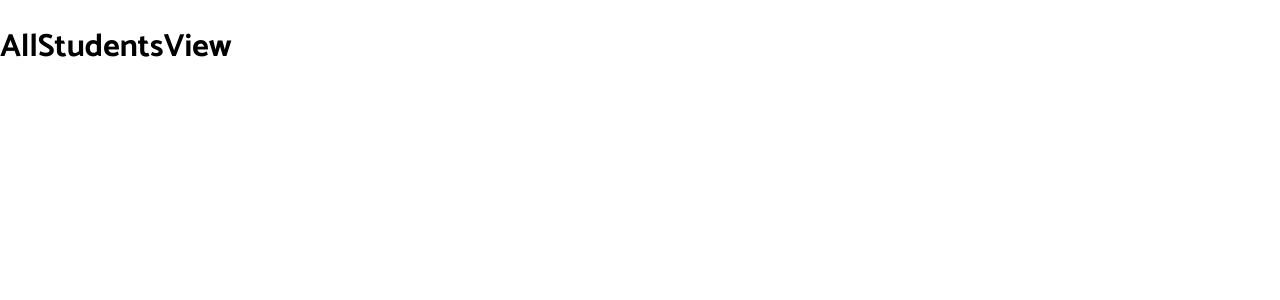
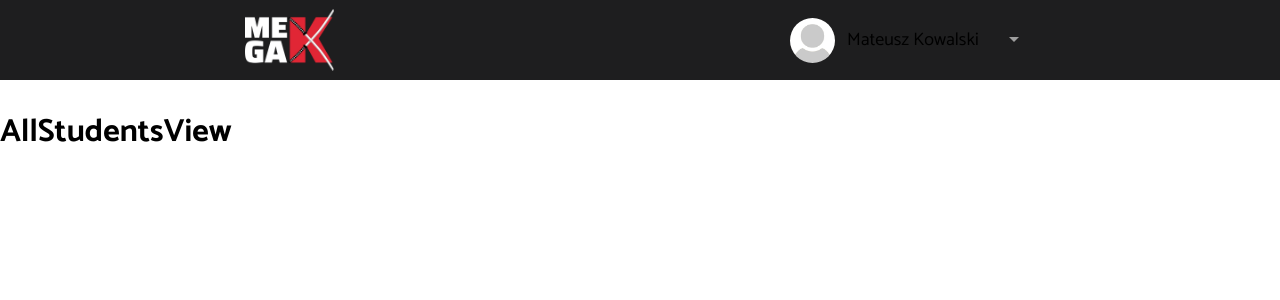
Before and after one commit to tomczer2t/head_hunter_front, a React (Create React App) app: page /hr/students in a window 1280 px wide. Shown: the top 300 px of the page. Built offline with nearby package versions, Linux system fonts and the light colour scheme.

Commit message:
start feature and copy starters -images -TopBar from feature-05

```diff
--- a/src/components/TopBar/TopBar.tsx
+++ b/src/components/TopBar/TopBar.tsx
@@ -9,6 +9,7 @@ export const TopBar = () => {
   const [menuIsOpen, setMenuIsOpen] = useState(false);
 
   const openMenu = () => {
+    console.log('Kliknąłeś w menu');
     setMenuIsOpen((prevState) => !prevState);
   };
 
@@ -31,7 +32,7 @@ export const TopBar = () => {
           }
         >
           <li className="top-bar__hr-element">
-            <Link className="top-bar__hr-link" to={'/hr/interview-students'}>
+            <Link className="top-bar__hr-link" to={'/hr'}>
               Konto
             </Link>
           </li>
--- a/src/views/AllStudentsView.tsx
+++ b/src/views/AllStudentsView.tsx
@@ -1,7 +1,9 @@
 import React from 'react';
+import { TopBar } from '../components/TopBar/TopBar';
 export const AllStudentsView = () => {
   return (
     <>
+      <TopBar />
       <h1>AllStudentsView</h1>
     </>
   );
```
Also changed, not shown: src/components/HrAllStudents/HrAllStudents.tsx (added, +9 -0 lines).
